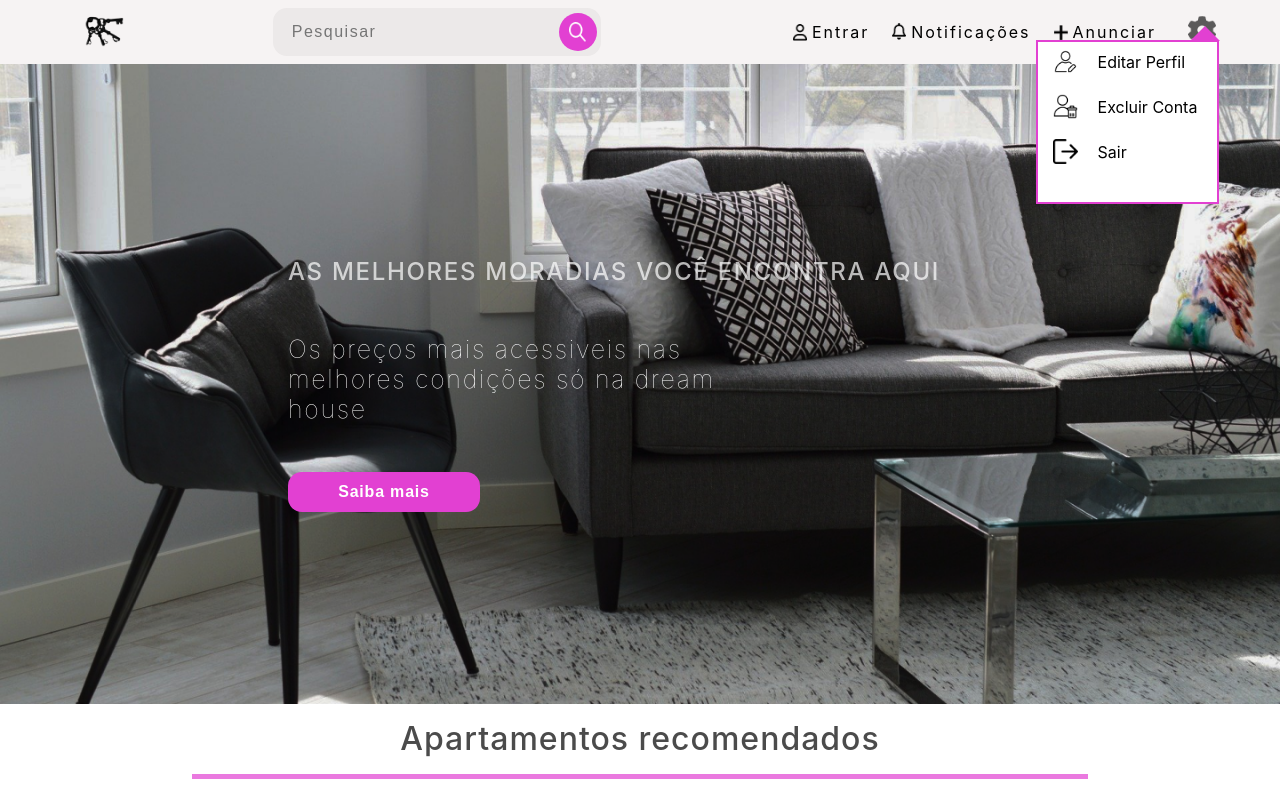
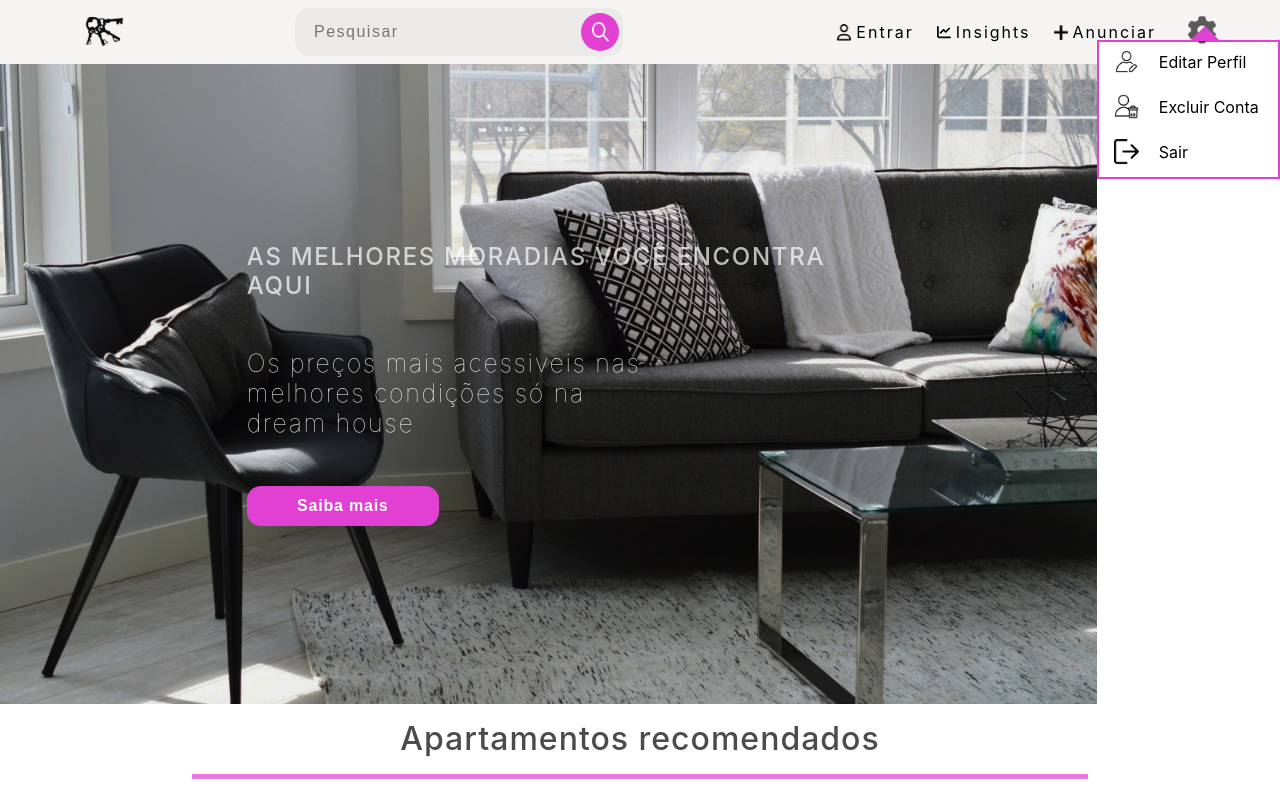
Before and after one commit to Dream-House-Grupo-9/Dream-House-web, a React (Create React App) app in the folder dream-house/: page / in a window 1280 px wide. Shown: the top 800 px of the page. Built offline with nearby package versions, Linux system fonts and the light colour scheme.

Commit message:
Fix: bug de opacidade do modal na tela de locacao

```diff
--- a/dream-house/src/components/ModalDeConfig.jsx
+++ b/dream-house/src/components/ModalDeConfig.jsx
@@ -18,6 +18,7 @@ function ModalDeConfig() {
                         Editar Perfil
                     </div>
 
+
                     <div className="space-configs">
                         <img src={IconeDelete} alt="edit" className="icone-edit" />
                         Excluir Conta
--- a/dream-house/src/components/NavBar.jsx
+++ b/dream-house/src/components/NavBar.jsx
@@ -14,7 +14,7 @@ function NavBar() {
         console.log("Check");
         setVisible(false);
 
-        if (visible == false) {
+        if (visible === false) {
             setVisible(true);
         }
     }
@@ -44,7 +44,7 @@ function NavBar() {
 
                         <div className="options">
                             <div className="icone" id="icone-notificacao"></div>
-                            <li>Notificações</li>
+                            <li>Insights</li>
                         </div>
 
                         <div className="options">
--- a/dream-house/src/css/modal-config.css
+++ b/dream-house/src/css/modal-config.css
@@ -1,15 +1,12 @@
 .modal-body{
-
-    width: fit-content;
-    width: fit-content;
+    z-index: 999;
     background-color: #E240D2;
 }
 
 .conteudo-configs{
     margin-top: -1.85% !important;
-    position: absolute;
+    /* position: fixed; */
     float: right;
-    margin-left: 80.9%;
     border-radius: 0;
     border: 2px solid #E240D2;
     background-color: white !important;
--- a/dream-house/src/css/nav.css
+++ b/dream-house/src/css/nav.css
@@ -21,7 +21,6 @@ a:hover{
 }
 
 .nav{
-    /* position: fixed; */
     top: 0;
     width: 100%;
     height: min-content;
@@ -81,7 +80,7 @@ a:hover{
 }
 
 #icone-notificacao{
-    background: url("../images/notification.png") no-repeat center center;
+    background: url("../images/chart.svg") no-repeat center center;
     background-size: 70%;
 }
 
```
Also changed, not shown: dream-house/src/images/chart.svg (added).
